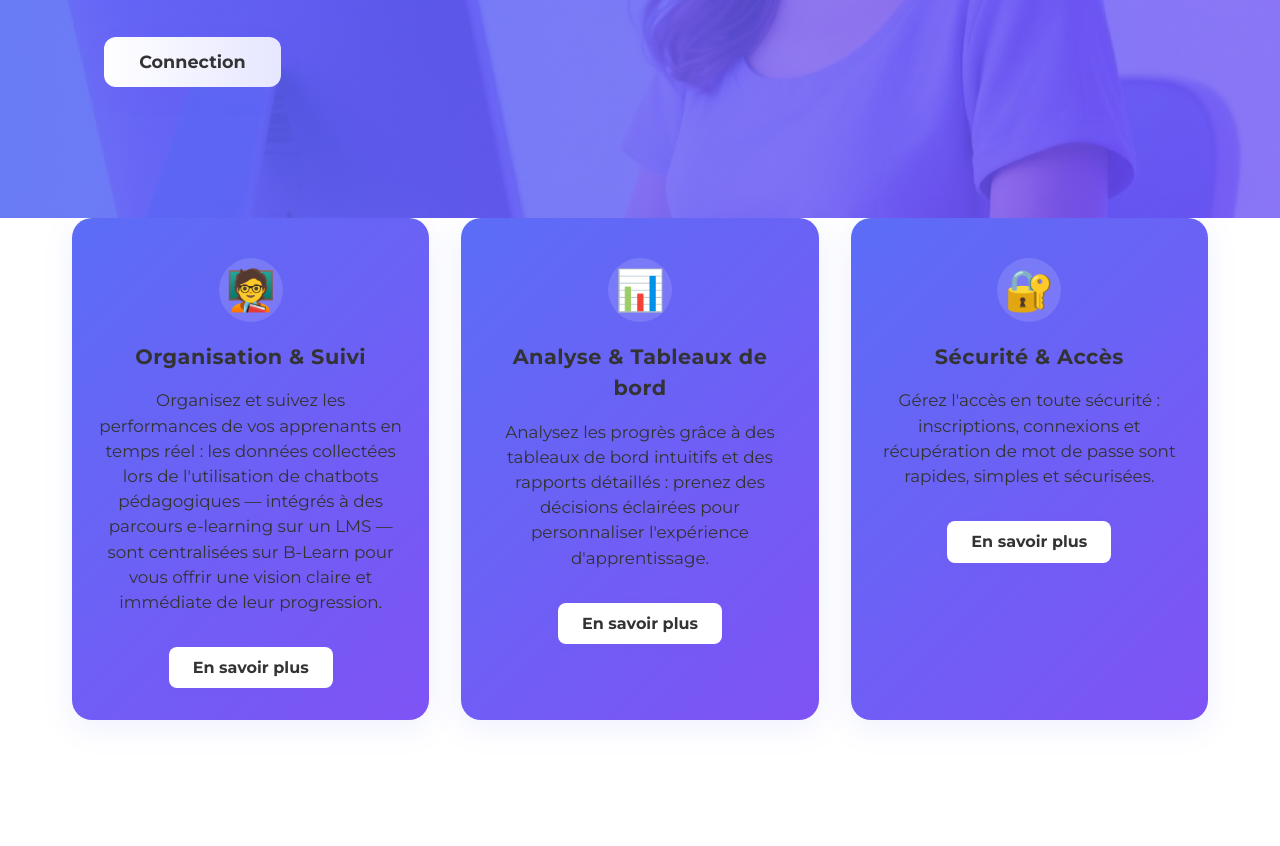
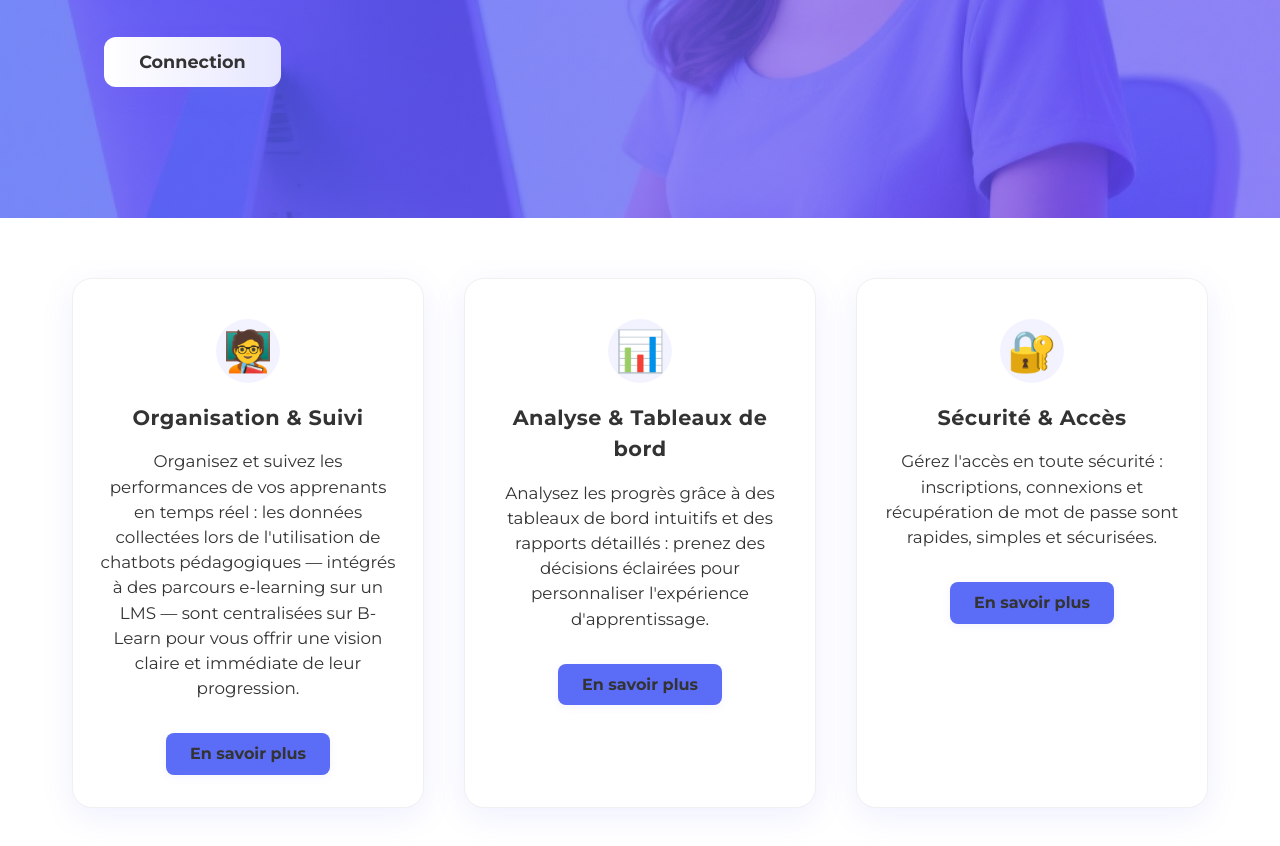
Before and after one commit to Mauro9393/B-Learn_webapp, a React (Vite) app in the folder frontend/: page / in a window 1280 px wide. Shown: the part 382-1228 px from the top of the page. Before the commit the page ends 1142 px from the top, so only its background shows below. Built offline with nearby package versions, Linux system fonts and the light colour scheme.

Commit message:
fix home design page

```diff
--- a/frontend/src/assets/css/home.css
+++ b/frontend/src/assets/css/home.css
@@ -239,6 +239,9 @@
     justify-content: flex-start;
     background: url('/assets/hero-bg.png') center center/cover no-repeat;
     overflow: hidden;
+    margin: 0;
+    padding: 0;
+    border-radius: 0;
 }
 
 .home-hero-overlay {
@@ -249,6 +252,7 @@
     bottom: 0;
     background: linear-gradient(90deg, rgba(91, 109, 246, 0.82) 0%, rgba(127, 83, 245, 0.65) 100%);
     z-index: 1;
+    opacity: 0.82;
 }
 
 .home-hero-content {
@@ -317,18 +321,19 @@
 
 .home-boxes-row {
     display: flex;
-    justify-content: center;
+    justify-content: space-between;
     align-items: stretch;
-    gap: 2rem;
+    gap: 2.5rem;
     max-width: 1200px;
     margin: 0 auto 40px auto;
-    padding: 0 2rem;
+    padding: 60px 2rem 0 2rem;
+    background: #fff;
 }
 
 .home-box {
-    flex: 1;
-    background: linear-gradient(135deg, #5B6DF6 0%, #7F53F5 100%);
-    color: #fff;
+    flex: 1 1 0;
+    background: #fff;
+    color: #5B6DF6;
     border-radius: 20px;
     box-shadow: 0 8px 32px rgba(91, 109, 246, 0.10);
     padding: 2.5rem 1.5rem 2rem 1.5rem;
@@ -340,6 +345,11 @@
     min-height: 320px;
     position: relative;
     transition: transform 0.2s, box-shadow 0.2s;
+    border: 1px solid #f0f0f0;
+}
+
+.home-box:not(:last-child) {
+    margin-right: 0;
 }
 
 .home-box:hover {
@@ -350,13 +360,14 @@
 .home-box-icon {
     font-size: 2.5rem;
     margin-bottom: 1.2rem;
-    background: rgba(255, 255, 255, 0.13);
+    background: rgba(91, 109, 246, 0.08);
     border-radius: 50%;
     width: 64px;
     height: 64px;
     display: flex;
     align-items: center;
     justify-content: center;
+    color: #5B6DF6;
 }
 
 .home-box-title {
@@ -364,18 +375,19 @@
     font-weight: 700;
     margin-bottom: 1rem;
     letter-spacing: 0.5px;
+    color: #5B6DF6;
 }
 
 .home-box-desc {
     font-size: 1.05rem;
-    color: #f3f3f3;
+    color: #444;
     margin-bottom: 2rem;
     line-height: 1.5;
 }
 
 .home-box-btn {
-    background: #fff;
-    color: #5B6DF6;
+    background: #5B6DF6;
+    color: #fff;
     border: none;
     border-radius: 8px;
     padding: 0.7rem 1.5rem;
@@ -387,8 +399,8 @@
 }
 
 .home-box-btn:hover {
-    background: #f3f3f3;
-    color: #7F53F5;
+    background: #7F53F5;
+    color: #fff;
 }
 
 
@@ -401,7 +413,7 @@
     .home-boxes-row {
         flex-direction: column;
         gap: 1.5rem;
-        padding: 0 1rem;
+        padding: 40px 1rem 0 1rem;
     }
 }
 
```
